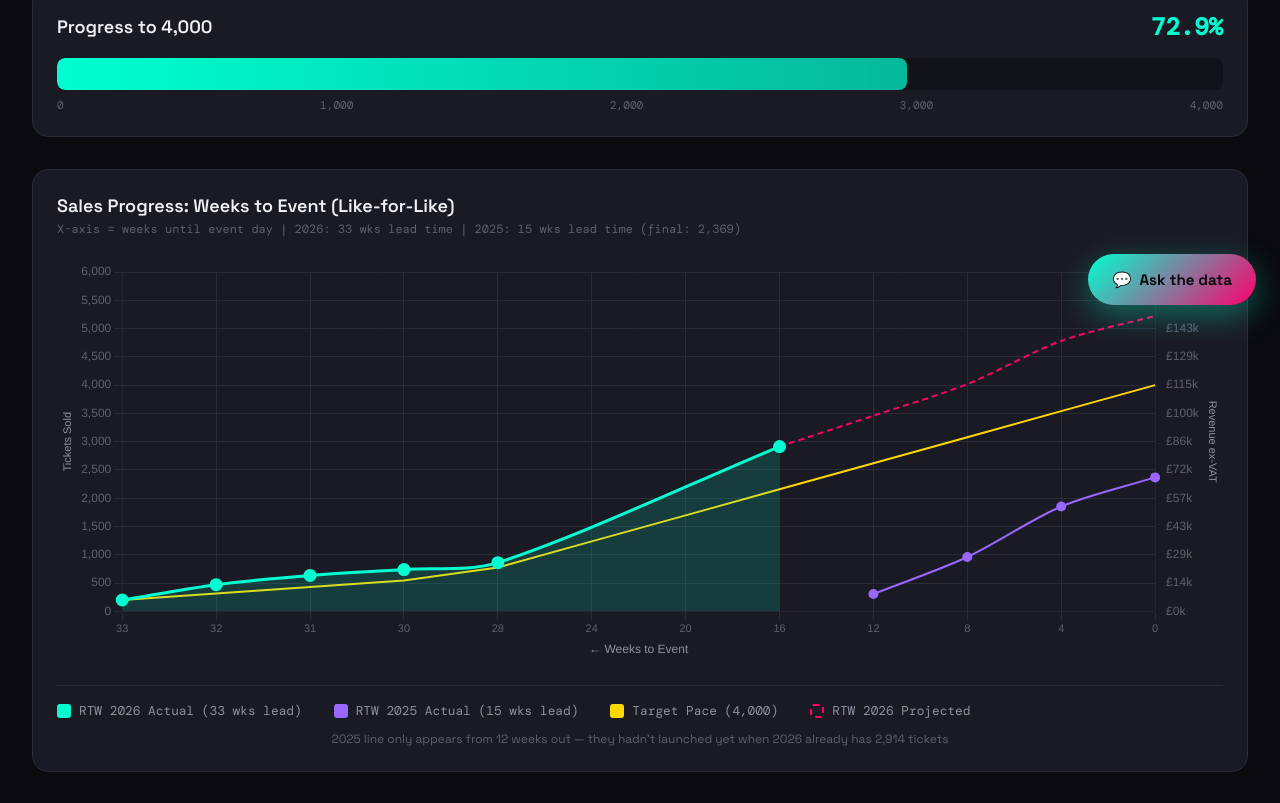
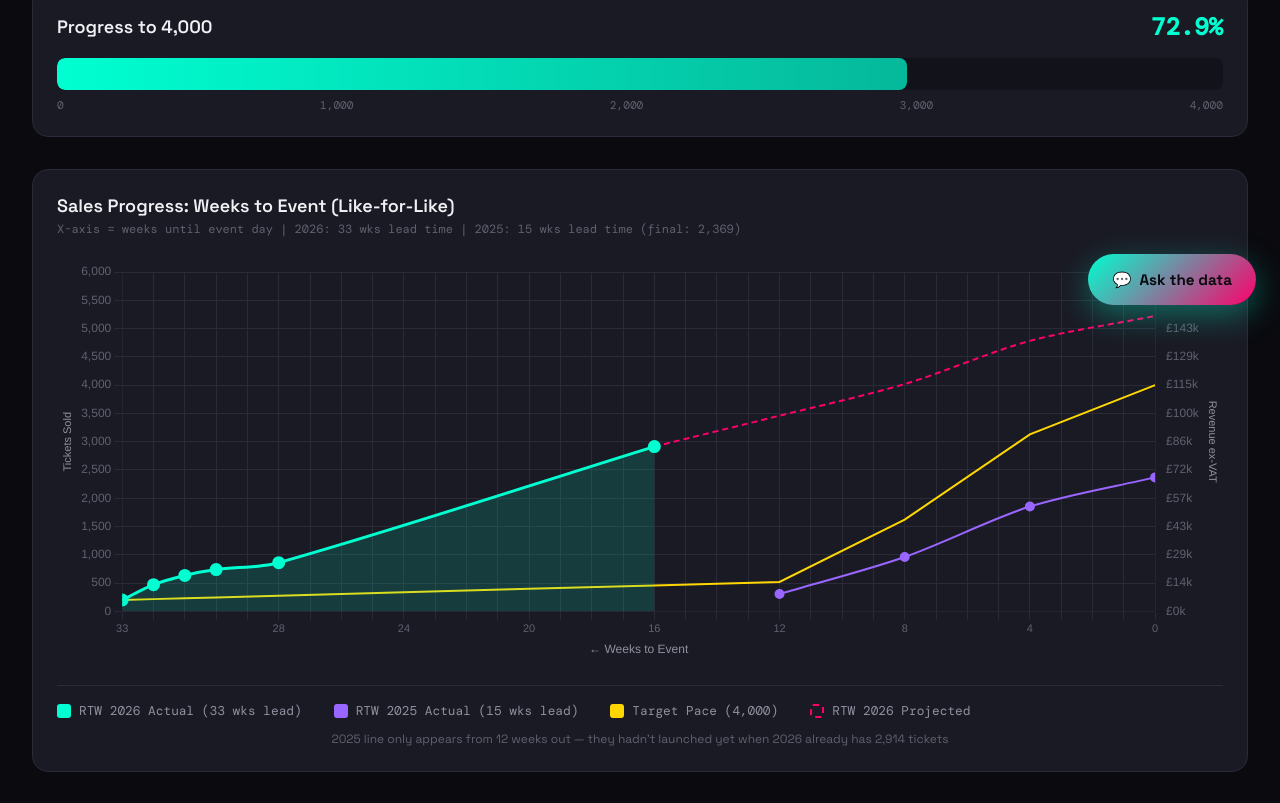
Before and after one commit to charliebuilding/rtw-tracker, a plain HTML site: page index.html in a window 1280 px wide. Shown: the part 471-1274 px from the top of the page. Drawn offline with nearby package versions, Linux system fonts and the light colour scheme.

Commit message:
Reshape Sales Progress chart x-axis and target line
- Switch the chart x-axis from categorical to linear so points sit at
  their true horizontal position. The previous categorical axis
  compressed multi-week gaps into the same pixel distance, which both
  misplaced the current "actual" point and produced visual kinks in
  linearly-rising lines.
- Replace the linear yellow target line with a modeled trajectory that
  mirrors 2025's sales distribution (13% by week 12, then 31.7/43.3/25
  split across the final 12 weeks). The line now ramps realistically
  toward the 4,000 target instead of a flat constant pace.

Co-Authored-By: Claude Opus 4.7 (1M context) <noreply@anthropic.com>

```diff
--- a/index.html
+++ b/index.html
@@ -1449,27 +1449,48 @@
         }
         const projected2026 = weekNumbers.map(projectedAt);
 
-        // Target pace (linear from initial state to 4,000 / 5,000 stretch)
+        // Target trajectory shaped by 2025's actual sales distribution rather
+        // than a flat constant pace. Pre-12-weeks segment ramps linearly from
+        // launch to a 12-week anchor; final 12 weeks apply the 31.7/43.3/25.0
+        // split observed in 2025 (see projectedAt above). 2025 hit 13% of
+        // their final total by the 12-week mark, so we mirror that anchor.
         const initialAtLaunch = rtw2026Snapshots[33] ?? earlyBirdTotal;
-        const target2026 = weekNumbers.map(w =>
-            Math.round(initialAtLaunch + (target - initialAtLaunch) * (33 - w) / 33)
-        );
-        const target5000 = weekNumbers.map(w =>
-            Math.round(initialAtLaunch + (5000 - initialAtLaunch) * (33 - w) / 33)
-        );
+        const TARGET_WEEK12_FRACTION = 0.13;
+        function targetTrajectory(finalTarget) {
+            const valAt12 = finalTarget * TARGET_WEEK12_FRACTION;
+            const remaining = finalTarget - valAt12;
+            return (w) => {
+                if (w >= 12) {
+                    return Math.round(initialAtLaunch + (valAt12 - initialAtLaunch) * (33 - w) / 21);
+                }
+                let frac;
+                if (w >= 8)      frac = 0.317 * (12 - w) / 4;
+                else if (w >= 4) frac = 0.317 + 0.433 * (8 - w) / 4;
+                else             frac = 0.317 + 0.433 + 0.250 * (4 - w) / 4;
+                return Math.round(valAt12 + remaining * frac);
+            };
+        }
+        const target2026 = weekNumbers.map(targetTrajectory(target));
+        const target5000 = weekNumbers.map(targetTrajectory(5000));
 
         // RTW 2025 — only appears from ~12 weeks out (their launch was 15 weeks before event)
         const rtw2025Snapshots = {12: 308, 8: 962, 4: 1854, 0: rtw2025.finalTotal};
         const actual2025 = weekNumbers.map(w => rtw2025Snapshots[w] ?? null);
 
+        // Convert value arrays to {x, y} points keyed on real week numbers so
+        // the linear x-axis positions every point at its true horizontal
+        // location (no categorical compression of multi-week gaps).
+        // Missing values keep their x and use y:null so spanGaps still works
+        // (Chart.js throws if it encounters a bare null inside a points array).
+        const toPoints = (vals) => weekNumbers.map((w, i) => ({x: w, y: vals[i] === undefined ? null : vals[i]}));
+
         new Chart(ctx, {
             type: 'line',
             data: {
-                labels: weeksToEvent,
                 datasets: [
                     {
                         label: 'RTW 2026 Actual',
-                        data: actual2026,
+                        data: toPoints(actual2026),
                         borderColor: '#00ffd1',
                         backgroundColor: 'rgba(0, 255, 209, 0.15)',
                         borderWidth: 3,
@@ -1482,18 +1503,19 @@
                     },
                     {
                         label: 'RTW 2025 Actual',
-                        data: actual2025,
+                        data: toPoints(actual2025),
                         borderColor: '#9966ff',
                         backgroundColor: 'transparent',
                         borderWidth: 2,
                         tension: 0.3,
                         pointRadius: 4,
                         pointBackgroundColor: '#9966ff',
-                        pointHoverRadius: 6
+                        pointHoverRadius: 6,
+                        spanGaps: true
                     },
                     {
                         label: 'Target Pace (4,000)',
-                        data: target2026,
+                        data: toPoints(target2026),
                         borderColor: '#ffd700',
                         backgroundColor: 'transparent',
                         borderWidth: 2,
@@ -1504,14 +1526,15 @@
                     },
                     {
                         label: 'RTW 2026 Projected (Organic)',
-                        data: projected2026,
+                        data: toPoints(projected2026),
                         borderColor: '#ff006b',
                         backgroundColor: 'transparent',
                         borderWidth: 2,
                         borderDash: [6, 4],
                         tension: 0.3,
                         pointRadius: 0,
-                        pointHoverRadius: 4
+                        pointHoverRadius: 4,
+                        spanGaps: true
                     },
                 ]
             },
@@ -1520,6 +1543,10 @@
                 maintainAspectRatio: false,
                 scales: {
                     x: {
+                        type: 'linear',
+                        reverse: true,
+                        min: 0,
+                        max: 33,
                         title: {
                             display: true,
                             text: '← Weeks to Event',
@@ -1529,7 +1556,12 @@
                         ticks: {
                             color: '#606070',
                             maxRotation: 0,
-                            font: { size: 11 }
+                            font: { size: 11 },
+                            stepSize: 1,
+                            autoSkip: false,
+                            // Subset of MILESTONE_WEEKS — weeks 31/32 are visually too close
+                            // to 33 on the linear scale and their labels overlap.
+                            callback: (v) => [33, 28, 24, 20, 16, 12, 8, 4, 0].includes(v) ? v : ''
                         },
                         grid: { color: '#2a2a38' }
                     },
```
